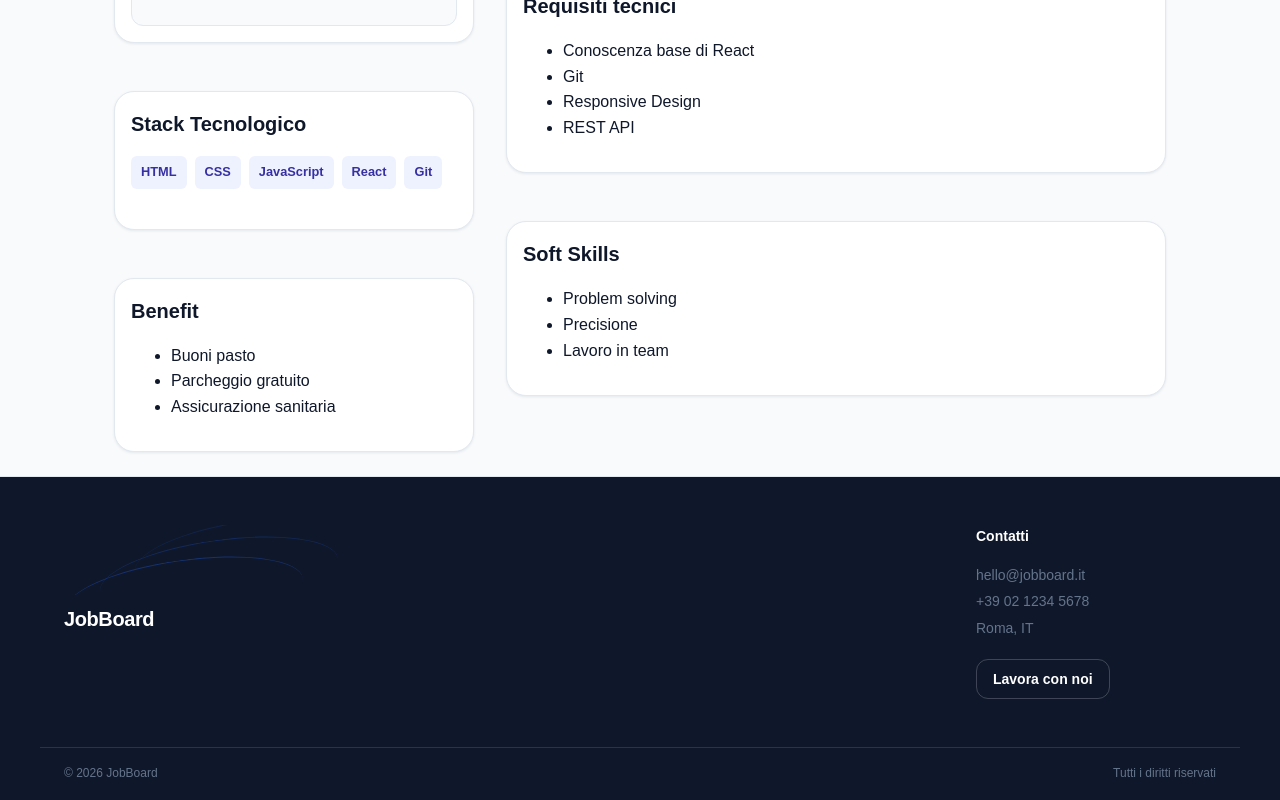
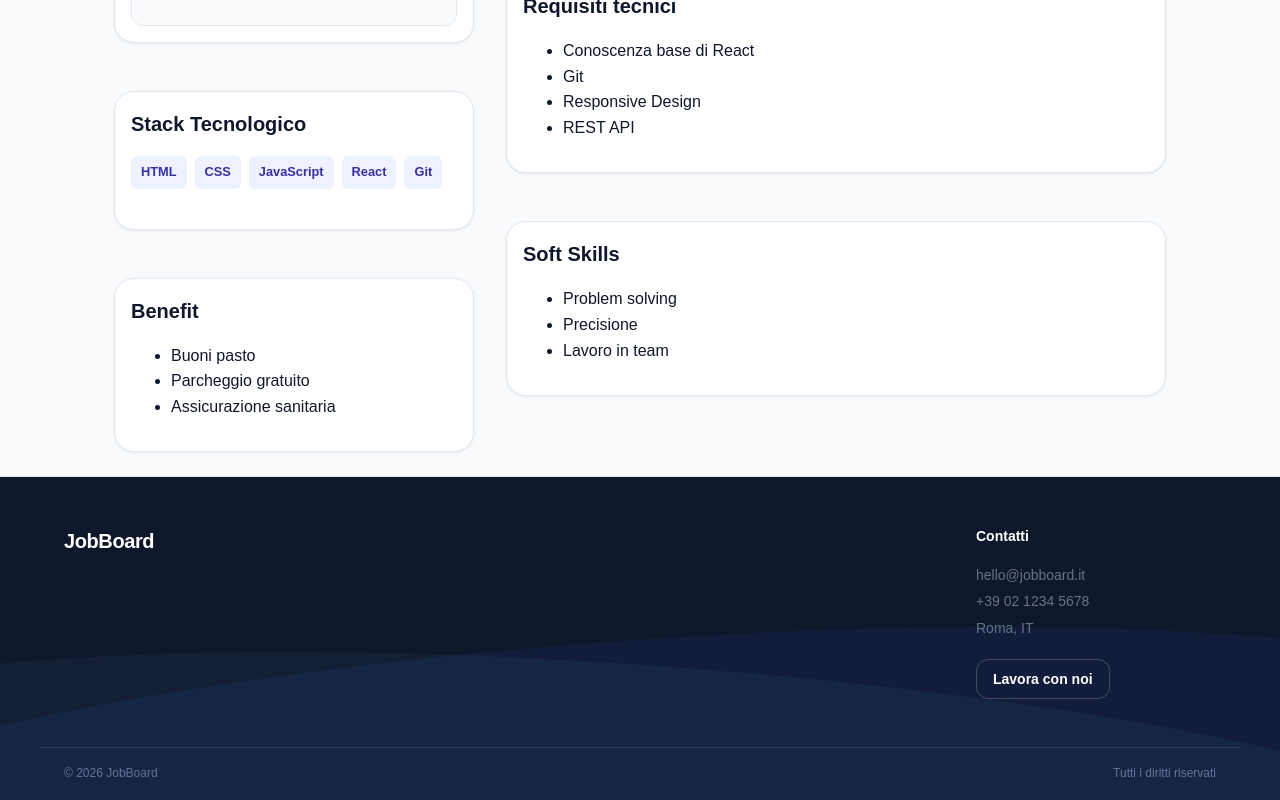
Before and after one commit to NicoledeGuttry/Job-Board, a React (Vite) app: page /jobs/1 in a window 1280 px wide. Shown: the part 946-1746 px from the top of the page. Built offline with nearby package versions, Linux system fonts and the light colour scheme.

Commit message:
docs: update README

```diff
--- a/src/styles/layout.css
+++ b/src/styles/layout.css
@@ -104,6 +104,32 @@
   margin-top: var(--space-3xl);
   border-top: 1px solid var(--color-border);
   background: var(--color-text);
+  position: relative;
+  overflow: hidden;
+  background: #0f172a;
+}
+
+.footer::before,
+.footer::after {
+  content: '';
+  position: absolute;
+  pointer-events: none;
+  width: 140%;
+  height: 280px;
+  left: -20%;
+  border-radius: 50%;
+}
+
+.footer::before {
+  bottom: -120px;
+  background: rgba(37, 99, 235, 0.08);
+  transform: rotate(-4deg);
+}
+
+.footer::after {
+  bottom: -145px;
+  background: rgba(96, 165, 250, 0.05);
+  transform: rotate(4deg);
 }
 
 .footer-inner {
@@ -114,46 +140,17 @@
   align-items: flex-start;
   justify-content: space-between;
   gap: var(--space-2xl);
+  position: relative;
+  z-index: 1;
 }
 
 .footer-brand {
   flex: 1;
 }
 
-.footer-decoration {
-  position: relative;
-  width: 280px;
-  height: 70px;
-  margin-bottom: var(--space-sm);
-  overflow: hidden;
-}
 
-.footer-decoration span {
-  position: absolute;
-  display: block;
-  width: 240px;
-  height: 70px;
-  border-top: 1px solid rgba(37, 99, 235, 0.35);
-  border-radius: 50%;
-  transform: rotate(-8deg);
-}
 
-.footer-decoration span:nth-child(1) {
-  left: 0;
-  top: 35px;
-}
 
-.footer-decoration span:nth-child(2) {
-  left: 35px;
-  top: 15px;
-  opacity: 0.7;
-}
-
-.footer-decoration span:nth-child(3) {
-  left: 70px;
-  top: -5px;
-  opacity: 0.45;
-}
 
 .footer-logo {
   margin: 0;
```
Also changed, not shown: 1 other file (tests, documents, lock files or other folders).
